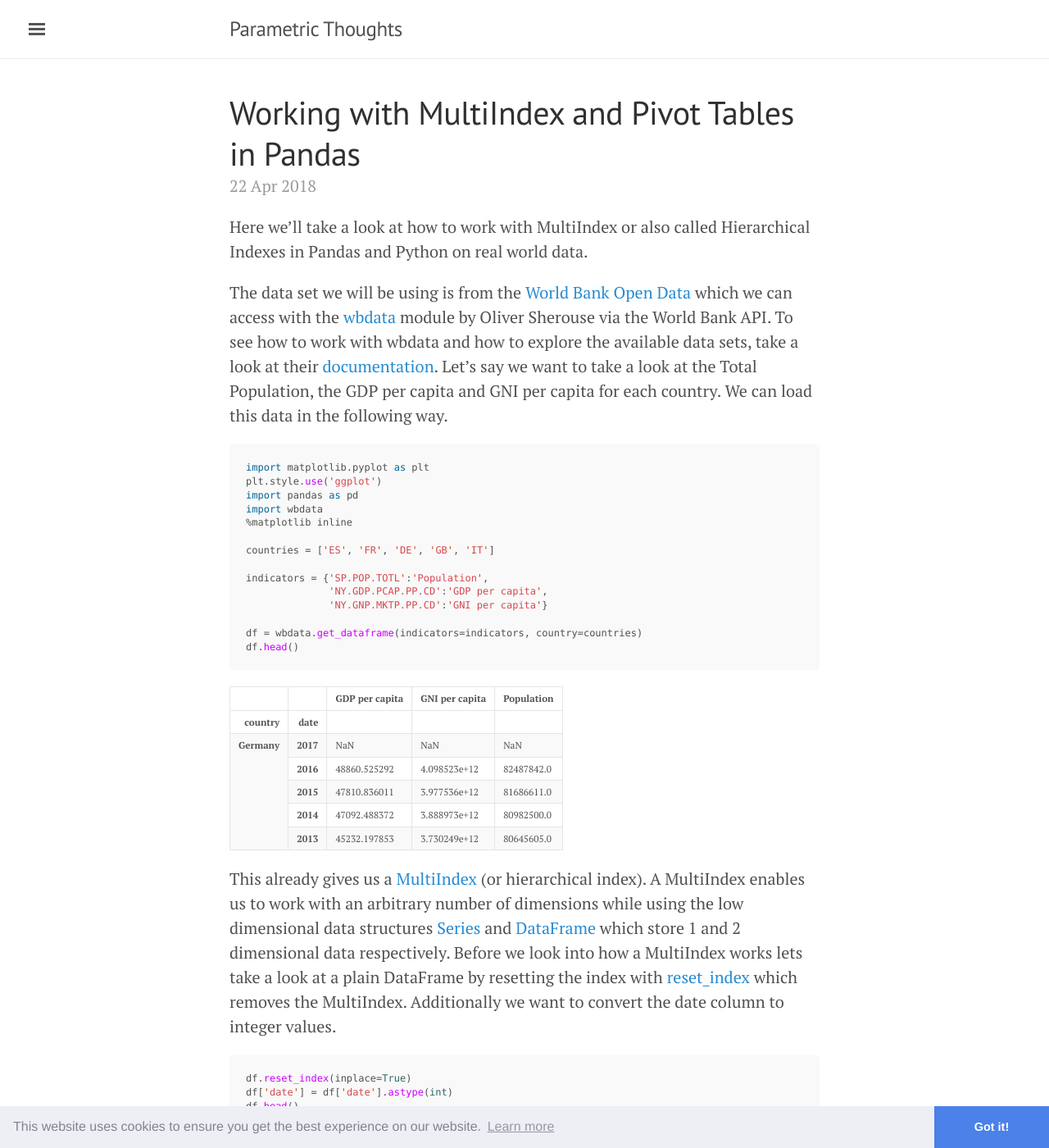
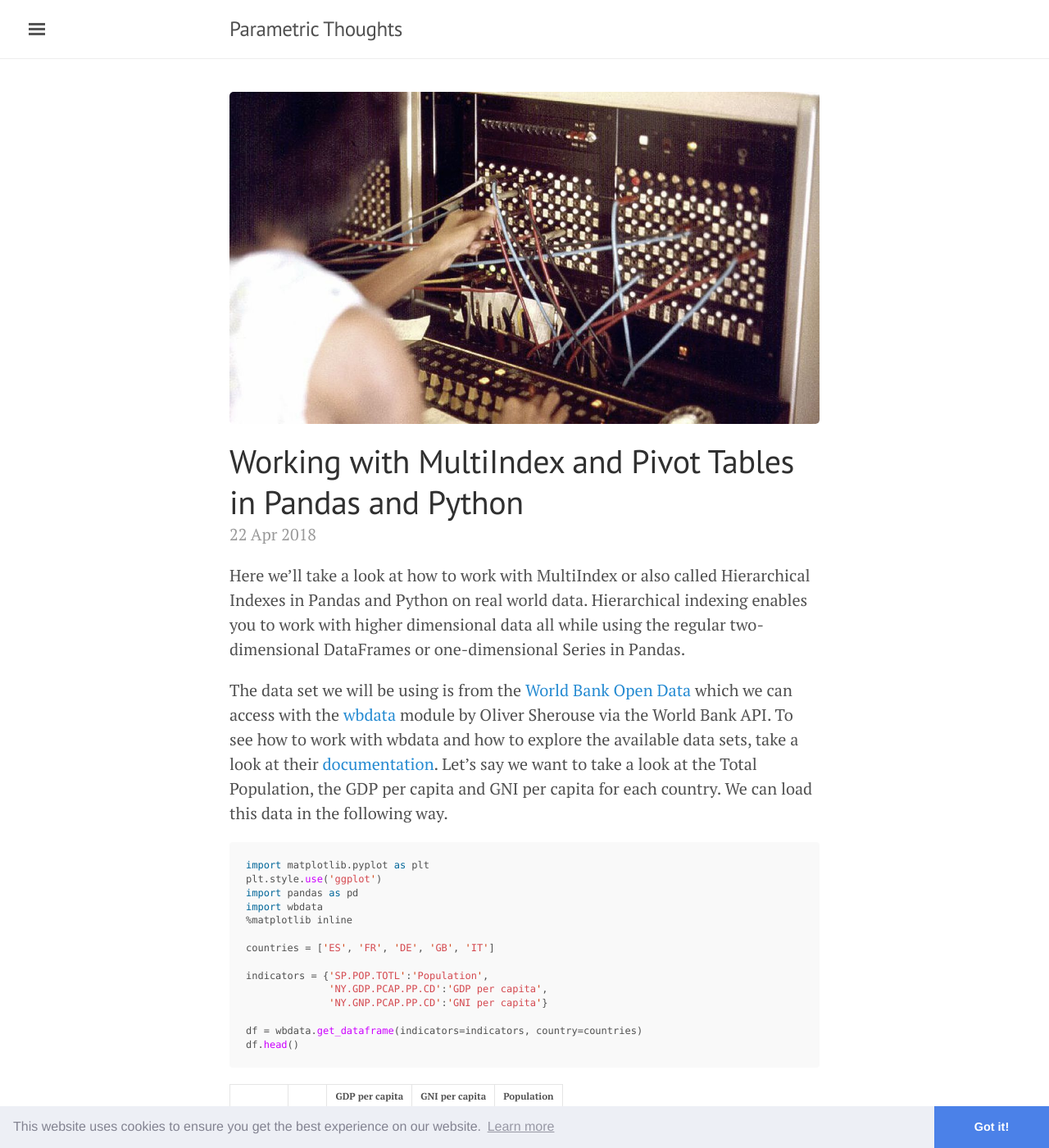
Before and after one commit to njanakiev/njanakiev.github.io, a Jekyll site: the page built from _posts/2018-04-22-pandas-multiindex-pivot.md, in a window 1280 px wide and 1400 px high. Shown: the whole window at 82% size. Built offline with Jekyll 4.4.1, drawn with Linux system fonts in a browser that asks for light colours; comment, search, counter and statistics services are not loaded; some of the changed text lies outside the part shown.

Commit message:
Move and Update articles

````diff
--- a/til/_posts/2018-04-22-pandas-multiindex-pivot.md
+++ b/_posts/2018-04-22-pandas-multiindex-pivot.md
@@ -1,12 +1,15 @@
 ---
 layout: post
-category: til
-title: Working with MultiIndex and Pivot Tables in Pandas
+category: blog
+title: Working with MultiIndex and Pivot Tables in Pandas and Python
 tags: [Pandas, Python]
+image: /assets/Jersey_Telecom_switchboard_and_operator.jpg
+imageurl: https://commons.wikimedia.org/wiki/File:Jersey_Telecom_switchboard_and_operator.jpg
+imagesource: Wikimedia Commons
 comments: true
 ---
 
-Here we'll take a look at how to work with MultiIndex or also called Hierarchical Indexes in Pandas and Python on real world data.
+Here we'll take a look at how to work with MultiIndex or also called Hierarchical Indexes in Pandas and Python on real world data. Hierarchical indexing enables you to work with higher dimensional data all while using the regular two-dimensional DataFrames or one-dimensional Series in Pandas.
 
 The data set we will be using is from the [World Bank Open Data](https://data.worldbank.org/) which we can access with the [wbdata](http://github.com/OliverSherouse/wbdata) module by Oliver Sherouse via the World Bank API. To see how to work with wbdata and how to explore the available data sets, take a look at their [documentation](http://wbdata.readthedocs.io/en/latest/). Let's say we want to take a look at the Total Population, the GDP per capita and GNI per capita for each country. We can load this data in the following way.
 
@@ -22,7 +25,7 @@
 
 indicators = {'SP.POP.TOTL':'Population',
               'NY.GDP.PCAP.PP.CD':'GDP per capita',
-              'NY.GNP.MKTP.PP.CD':'GNI per capita'}
+              'NY.GNP.PCAP.PP.CD':'GNI per capita'}
 
 df = wbdata.get_dataframe(indicators=indicators, country=countries)
 df.head()
@@ -422,7 +425,7 @@
 ```
 
 
-![png]({{ site.baseurl }}/til/assets/pandas_multiindex_pivot_files/output_18_0.png)
+![png]({{ site.baseurl }}/assets/pandas_multiindex_pivot_files/output_18_0.png)
 
 
 # Pivot Tables
@@ -530,7 +533,7 @@
 ```
 
 
-![png]({{ site.baseurl }}/til/assets/pandas_multiindex_pivot_files/output_22_0.png)
+![png]({{ site.baseurl }}/assets/pandas_multiindex_pivot_files/output_22_0.png)
 
 
 # Conclusion
````
Also changed, not shown: _posts/2018-03-09-gps-points-distance-python.md (renamed from til/_posts/2018-03-09-gps-points-distance-python.md, +2 -2 lines), assets/Jersey_Telecom_switchboard_and_operator.jpg (added), assets/NOS_162360396834.jpg (renamed from til/assets/NOS_162360396834.jpg), assets/pandas_multiindex_pivot_files/output_18_0.png (renamed from til/assets/pandas_multiindex_pivot_files/output_18_0.png), assets/pandas_multiindex_pivot_files/output_22_0.png (renamed from til/assets/pandas_multiindex_pivot_files/output_22_0.png).
